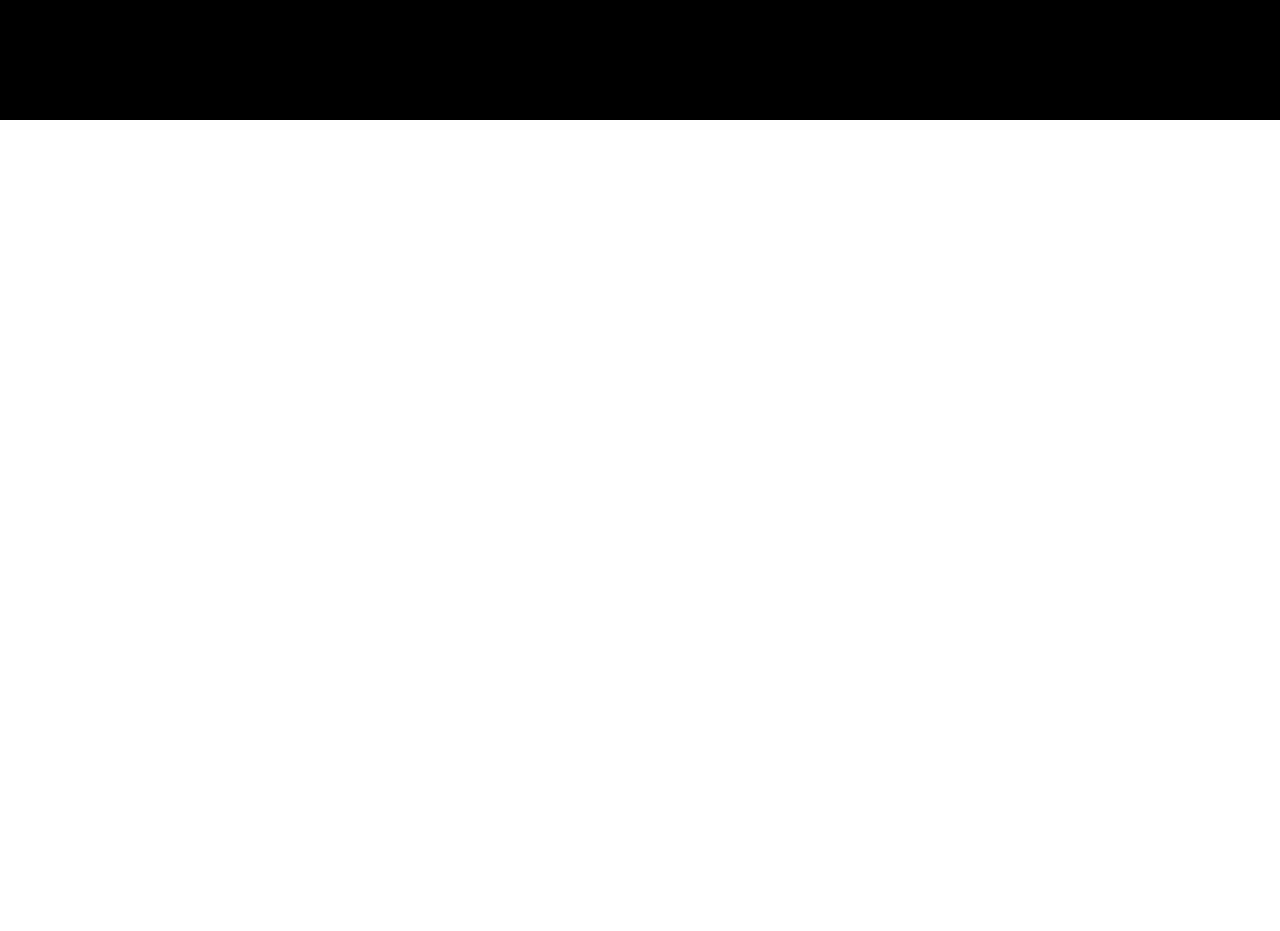
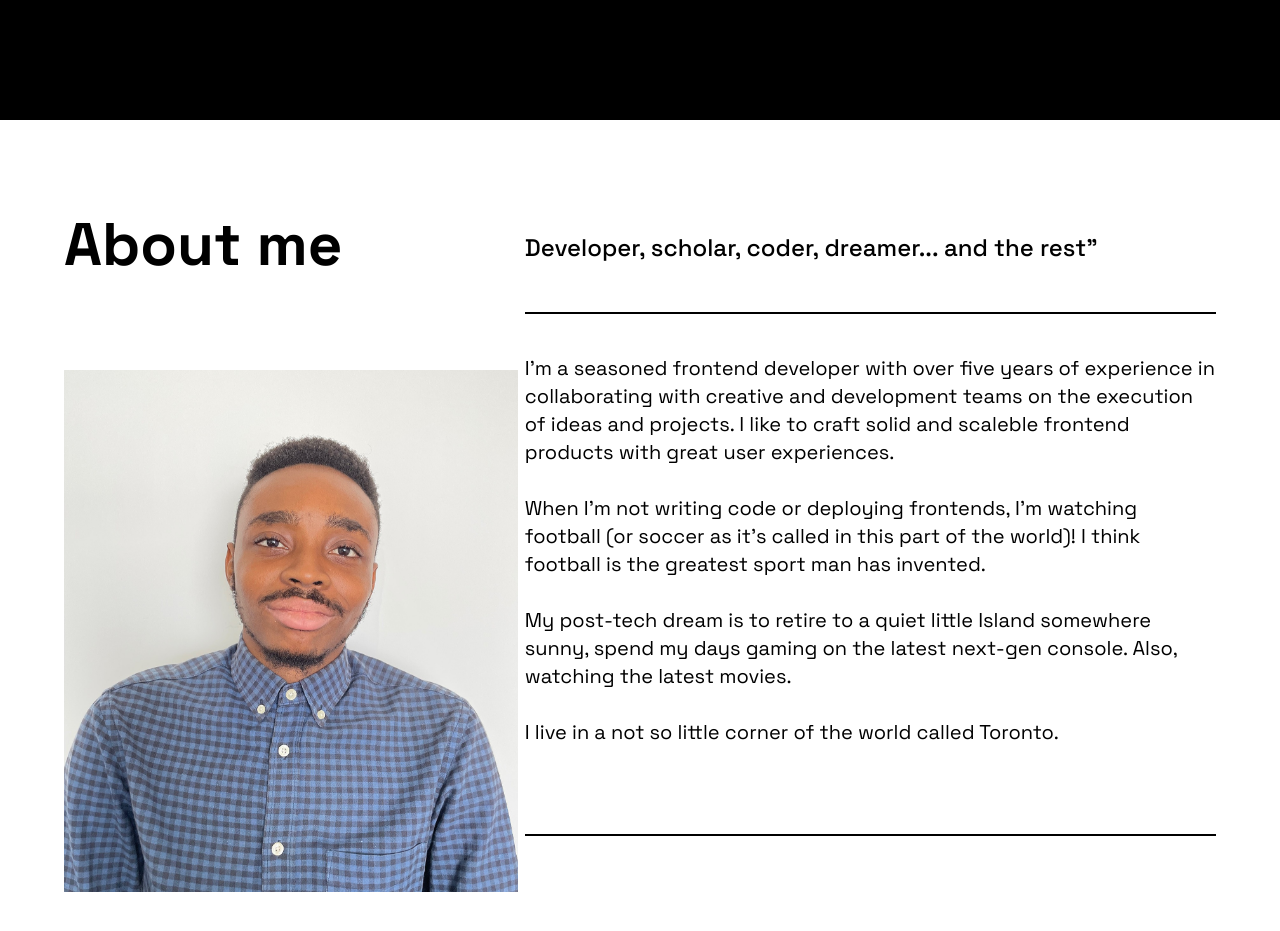
Before and after one commit to emekasage/portfolio-2.0, a React (Create React App) app: page / in a window 1280 px wide. Shown: the part 2940-3871 px from the top of the page. Before the commit the page ends 3060 px from the top, so only its background shows below. Built offline with nearby package versions, Linux system fonts and the light colour scheme.

Commit message:
feat: added about section

```diff
--- a/src/App.js
+++ b/src/App.js
@@ -1,7 +1,7 @@
 // import logo from './logo.svg';
 // import "./App.css";
 import React from "react";
-// import About from "./components/About";
+import About from "./components/About";
 // import Brief from "./components/Brief";
 // import Contact from "./components/Contact";
 // import Footer from "./components/Footer";
@@ -19,6 +19,7 @@ function App() {
       <Hero />
       <Skills />
       <Works />
+      <About />
       {/* <Services />
       <Projects />
       <Contact />
--- a/src/components/About.js
+++ b/src/components/About.js
@@ -1,50 +1,52 @@
 import React from "react";
 
-export default function About() {
+function About() {
   return (
-    <section className="bg-gray-200 pb-40" id="about">
-      <div className="hero_up container mx-auto flex px-10 py-10 flex-col items-center">
-        <h1 className="h1-hero text-9xl font-light px-0 md:px-20 antialiased">
-          Hi, <br /> I&apos;m <span className="text-red-500">Emeka</span> <br />
-          <a className="font-extrabold buttonD hover:text-green-500">w</a>
-          <a className="font-extrabold buttonD hover:text-green-500">e</a>
-          <a className="font-extrabold buttonD hover:text-green-500">b</a>
-          &nbsp;
-          <a className="font-extrabold buttonD hover:text-green-500">d</a>
-          <a className="font-extrabold buttonD hover:text-green-500">e</a>
-          <a className="font-extrabold buttonD hover:text-green-500">v</a>
-          <a className="font-extrabold buttonD hover:text-green-500">e</a>
-          <a className="font-extrabold buttonD hover:text-green-500">l</a>
-          <a className="font-extrabold buttonD hover:text-green-500">o</a>
-          <a className="font-extrabold buttonD hover:text-green-500">p</a>
-          <a className="font-extrabold buttonD hover:text-green-500">e</a>
-          <a className="font-extrabold buttonD hover:text-green-500">r</a>
-          {/* creative &amp; development <br /> teams on the execution <br /> of */}
-          {/* <span className="text-red-500 font-medium"> ideas</span> &amp;
-          <span className="text-red-500 font-medium"> projects.</span> */}
-          <p className="text-4xl text-gray-600 font-normal leading-relaxed antialiased px-0 lg:px-4 subText">
-            Frontend Developer / WordPress Pro
-          </p>
-        </h1>
+    <div
+      className="container mx-auto py-20 px-8 md:px-16 block lg:flex justify-between mb-10 overflow-hidden"
+      id="about"
+    >
+      <div className="flex flex-col space-y-12 md:space-y-14 lg:space-y-20 mb-16 md:mb-0">
+        <h2
+          className="font-bold w-80 skillHeading"
+          style={{ fontSize: "60px" }}
+        >
+          About me
+        </h2>
+        <div
+          className="aboutImg mx-auto lg:mx-0"
+          style={{ width: "454px", height: "513px" }}
+        >
+          <img src="../../assets/img/me.jpg" alt="Me" />
+        </div>
       </div>
-
-      <a href="https://calendly.com/emeka-ikele/discovery-meeting">
-        <div className="round__btn bg-gray-800 mt-20 py-20 mx-auto max-w-xs h-auto hover:bg-red-500 transition ease-in-out duration-500 transform hover:rotate-45">
-          <svg
-            width="90"
-            height="90"
-            viewBox="0 0 90 90"
-            fill="none"
-            xmlns="http://www.w3.org/2000/svg"
-            className="mx-auto transform -rotate-12 stroke-current text-gray-50 hover:text-gray-800"
-          >
-            <path d="M56.0489 41.2039L26.6096 70.6432L19.3563 63.39L48.7957 33.9507L49.6492 33.0971L48.4421 33.0971L23.6536 33.0971L23.6003 22.8004L67.1992 22.8004L67.1992 66.3993L56.9025 66.3459L56.9025 41.5575L56.9025 40.3504L56.0489 41.2039Z" />
-          </svg>
-          <div className="btn__text flex-auto justify-center text-center text-gray-200 font-bold pt-6 transform -rotate-12">
-            BOOK A FREE <br /> CONSULTATION
-          </div>
-        </div>
-      </a>
-    </section>
+      <div
+        className="divide-y-2 divide-black space-y-12 about"
+        style={{ width: "60%" }}
+      >
+        <h5 className="text-2xl font-medium md:mt-28 lg:mt-8">
+          Developer, scholar, coder, dreamer... and the rest”
+        </h5>
+        <p className="font-normal text-xl leading-7 py-10">
+          I&#39;m a seasoned frontend developer with over five years of
+          experience in collaborating with creative and development teams on the
+          execution of ideas and projects. I like to craft solid and scaleble
+          frontend products with great user experiences.
+          <br /> <br /> When I&#39;m not writing code or deploying frontends,
+          I&#39;m watching football &#40;or soccer as it&#39;s called in this
+          part of the world&#41;! I think football is the greatest sport man has
+          invented.
+          <br />
+          <br />
+          My post-tech dream is to retire to a quiet little Island somewhere
+          sunny, spend my days gaming on the latest next-gen console. Also,
+          watching the latest movies. <br />
+          <br />I live in a not so little corner of the world called Toronto.
+        </p>
+        <p></p>
+      </div>
+    </div>
   );
 }
+
+export default About;
--- /dev/null
+++ b/src/components/AboutOld.js
@@ -0,0 +1,50 @@
+import React from "react";
+
+export default function About() {
+  return (
+    <section className="bg-gray-200 pb-40" id="about">
+      <div className="hero_up container mx-auto flex px-10 py-10 flex-col items-center">
+        <h1 className="h1-hero text-9xl font-light px-0 md:px-20 antialiased">
+          Hi, <br /> I&apos;m <span className="text-red-500">Emeka</span> <br />
+          <a className="font-extrabold buttonD hover:text-green-500">w</a>
+          <a className="font-extrabold buttonD hover:text-green-500">e</a>
+          <a className="font-extrabold buttonD hover:text-green-500">b</a>
+          &nbsp;
+          <a className="font-extrabold buttonD hover:text-green-500">d</a>
+          <a className="font-extrabold buttonD hover:text-green-500">e</a>
+          <a className="font-extrabold buttonD hover:text-green-500">v</a>
+          <a className="font-extrabold buttonD hover:text-green-500">e</a>
+          <a className="font-extrabold buttonD hover:text-green-500">l</a>
+          <a className="font-extrabold buttonD hover:text-green-500">o</a>
+          <a className="font-extrabold buttonD hover:text-green-500">p</a>
+          <a className="font-extrabold buttonD hover:text-green-500">e</a>
+          <a className="font-extrabold buttonD hover:text-green-500">r</a>
+          {/* creative &amp; development <br /> teams on the execution <br /> of */}
+          {/* <span className="text-red-500 font-medium"> ideas</span> &amp;
+          <span className="text-red-500 font-medium"> projects.</span> */}
+          <p className="text-4xl text-gray-600 font-normal leading-relaxed antialiased px-0 lg:px-4 subText">
+            Frontend Developer / WordPress Pro
+          </p>
+        </h1>
+      </div>
+
+      <a href="https://calendly.com/emeka-ikele/discovery-meeting">
+        <div className="round__btn bg-gray-800 mt-20 py-20 mx-auto max-w-xs h-auto hover:bg-red-500 transition ease-in-out duration-500 transform hover:rotate-45">
+          <svg
+            width="90"
+            height="90"
+            viewBox="0 0 90 90"
+            fill="none"
+            xmlns="http://www.w3.org/2000/svg"
+            className="mx-auto transform -rotate-12 stroke-current text-gray-50 hover:text-gray-800"
+          >
+            <path d="M56.0489 41.2039L26.6096 70.6432L19.3563 63.39L48.7957 33.9507L49.6492 33.0971L48.4421 33.0971L23.6536 33.0971L23.6003 22.8004L67.1992 22.8004L67.1992 66.3993L56.9025 66.3459L56.9025 41.5575L56.9025 40.3504L56.0489 41.2039Z" />
+          </svg>
+          <div className="btn__text flex-auto justify-center text-center text-gray-200 font-bold pt-6 transform -rotate-12">
+            BOOK A FREE <br /> CONSULTATION
+          </div>
+        </div>
+      </a>
+    </section>
+  );
+}
```
Also changed, not shown: public/assets/img/me.jpg (added).
